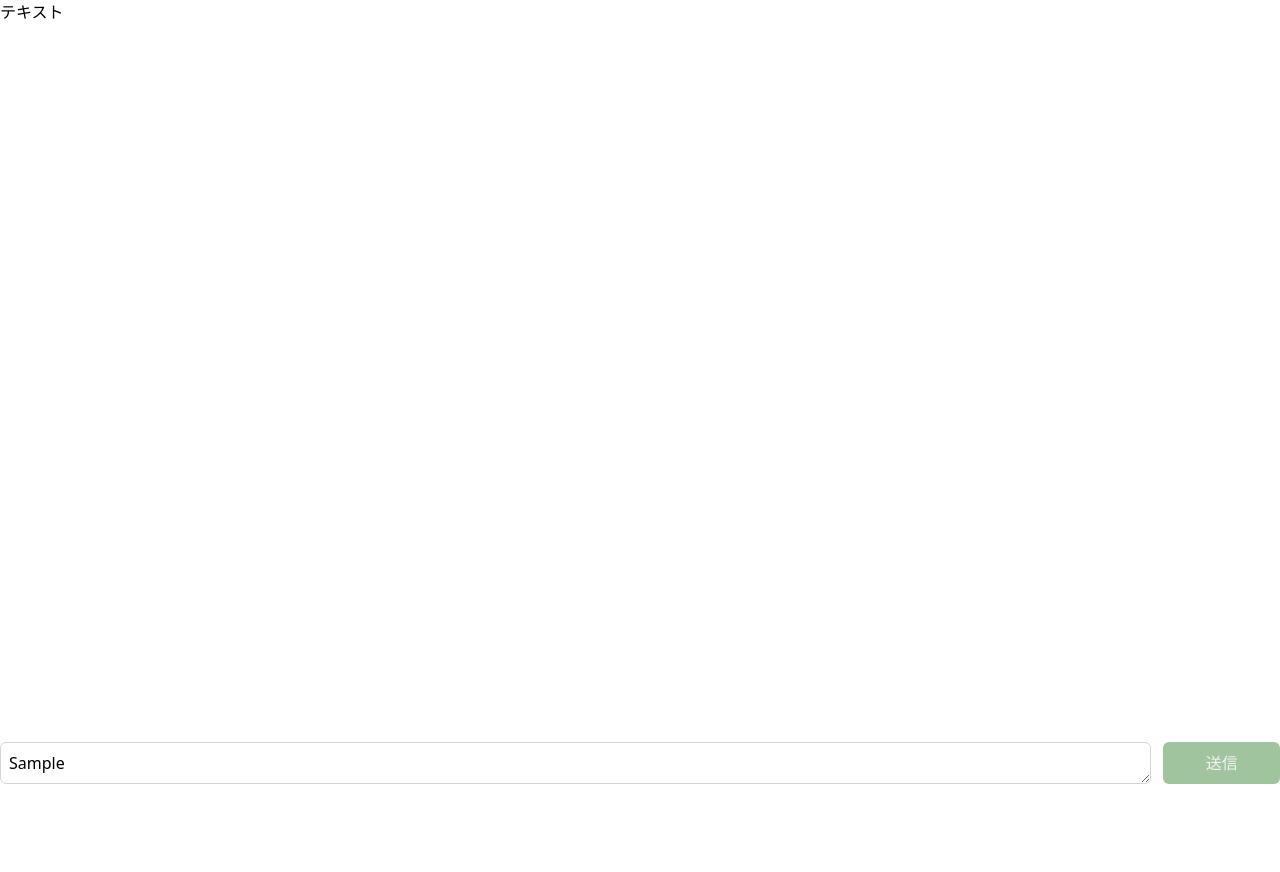
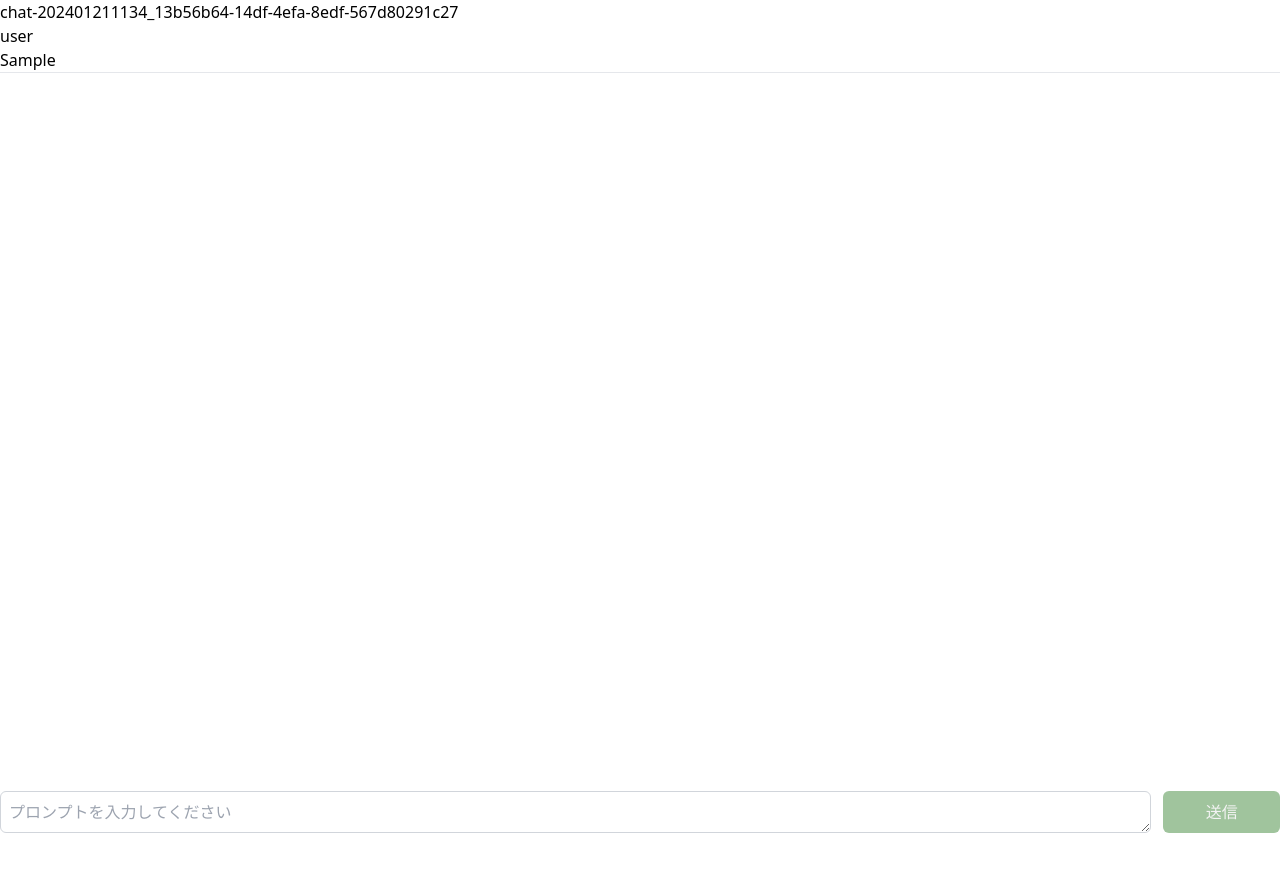
Before and after one commit to ryota-09/ai-chat-app, a Next.js app: page /chat in a window 1280 px wide. Both pictures are taken after typing "Sample" into the empty fields and a click on the button "送信". Before the commit the page ends 824 px from the top, so only its background shows below. Built offline with nearby package versions, Linux system fonts and the light colour scheme.

Commit message:
convasationの設定

```diff
--- a/app/chat/page.tsx
+++ b/app/chat/page.tsx
@@ -1,7 +1,9 @@
+import ClientChatHistoryList from "@/components/ChatHistory/ChatHistoryList.client";
+
 export default function ChatPage() {
   return (
     <main>
-      <p>テキスト</p>
+      <ClientChatHistoryList isNewChat={true} />
     </main>
   );
 }
--- /dev/null
+++ b/components/ChatHistory/ChatHistoryItem.client.tsx
@@ -0,0 +1,18 @@
+"use client";
+
+import { ChatMessage } from "@/types/models";
+
+type Props = {
+  chat: ChatMessage;
+};
+
+export default function ChatHistoryClientItem({ chat }: Props) {
+  return (
+    <div>
+      <p>{chat.id}</p>
+      <p>{chat.role}</p>
+      <p>{chat.content}</p>
+      <hr />
+    </div>
+  )
+}
--- /dev/null
+++ b/components/ChatHistory/ChatHistoryList.client.tsx
@@ -0,0 +1,25 @@
+"use client";
+import { useContext } from "react";
+import ChatHistoryClientItem from "./ChatHistoryItem.client";
+import { AppStateContext } from "@/provider/AppProvider";
+
+type Props = {
+  isNewChat: boolean;
+};
+export default function ClientChatHistoryList({ isNewChat }: Props) {
+  const appStateContext = useContext(AppStateContext);
+  const chatHistory = appStateContext?.state.chatHistory;
+  console.log(chatHistory);
+
+  return (
+    <>
+      {chatHistory && chatHistory.length > 0 ? (
+        chatHistory.map((chat, index) => (
+          <ChatHistoryClientItem key={index} chat={chat.messages[0]} />
+        ))
+      ) : (
+        <p>既存チャット</p>
+      )}
+    </>
+  );
+}
--- a/components/PromptInput/PromptInput.presenter.tsx
+++ b/components/PromptInput/PromptInput.presenter.tsx
@@ -4,15 +4,33 @@ import { useRouter } from "next/navigation";
 import { ChatMessageType } from "@/domains/form";
 import { SubmitHandler, useFormContext } from "react-hook-form";
 import { getChatId } from "@/util";
+import { useContext } from "react";
+import { AppStateContext } from "@/provider/AppProvider";
 
 export default function PromptInput() {
-  const router = useRouter();
-  const { register, handleSubmit } = useFormContext<ChatMessageType>();
+  const appStateContext = useContext(AppStateContext);
+  const { register, handleSubmit, reset } = useFormContext<ChatMessageType>();
 
   const sendPrompt: SubmitHandler<ChatMessageType> = async (
     data: ChatMessageType
   ) => {
-    console.log(data);
+    const userMessage = {
+      id: data.id,
+      role: "user",
+      content: data.content,
+      date: `${Date.now()}`,
+    };
+    const currentChat = {
+      id: "1",
+      title: data.content,
+      messages: [userMessage],
+      date: `${Date.now()}`,
+    };
+    appStateContext?.dispatch({
+      type: "UPDATE_CHAT_HISTORY",
+      payload: currentChat,
+    });
+    reset()
     // sseFetcher("/api/chat", data, (event) => {
     //   setText((pre) => (pre += event.data));
     // });
```
Also changed, not shown: app/chat/layout.tsx (+4 -4 lines).
